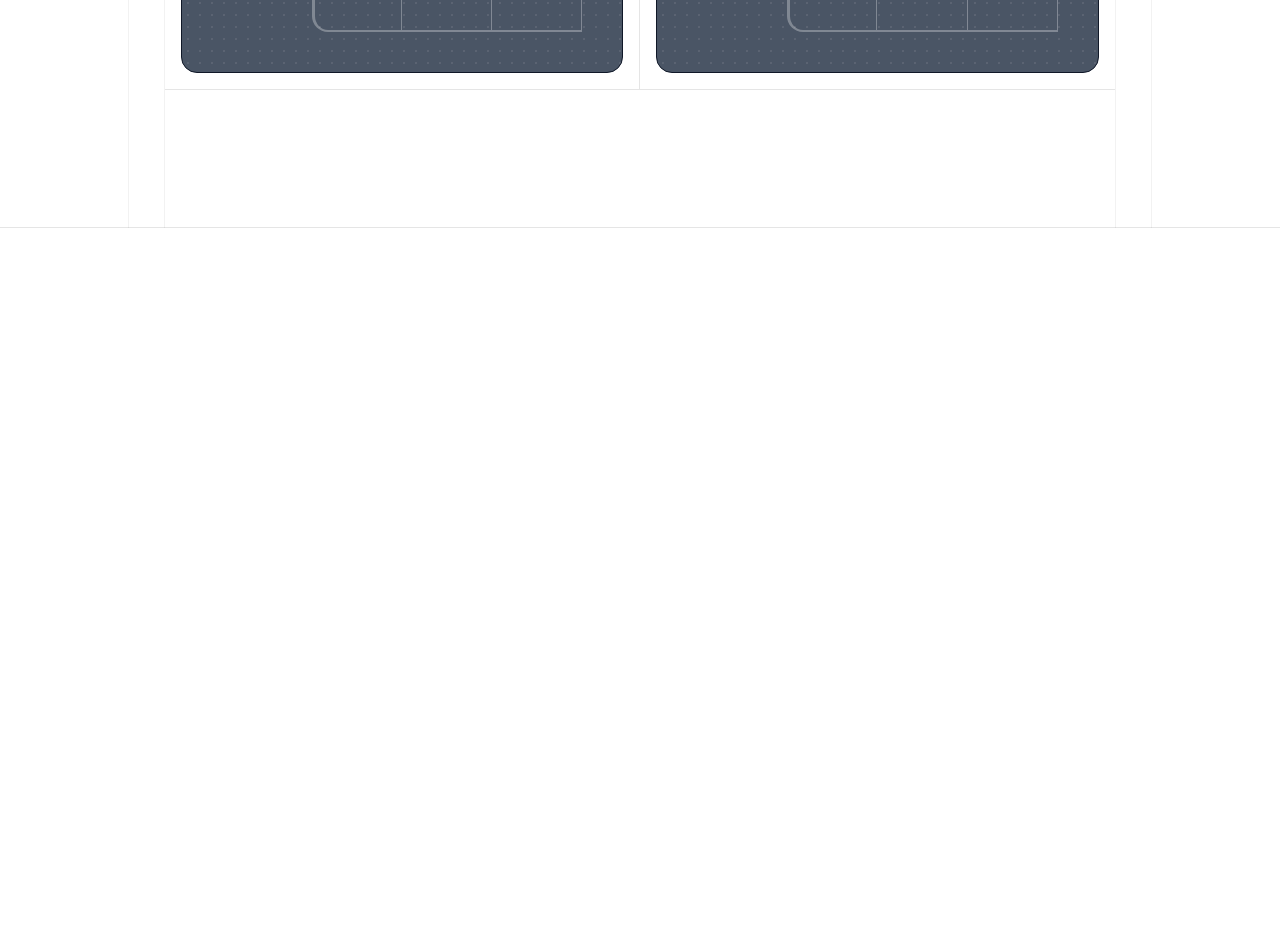
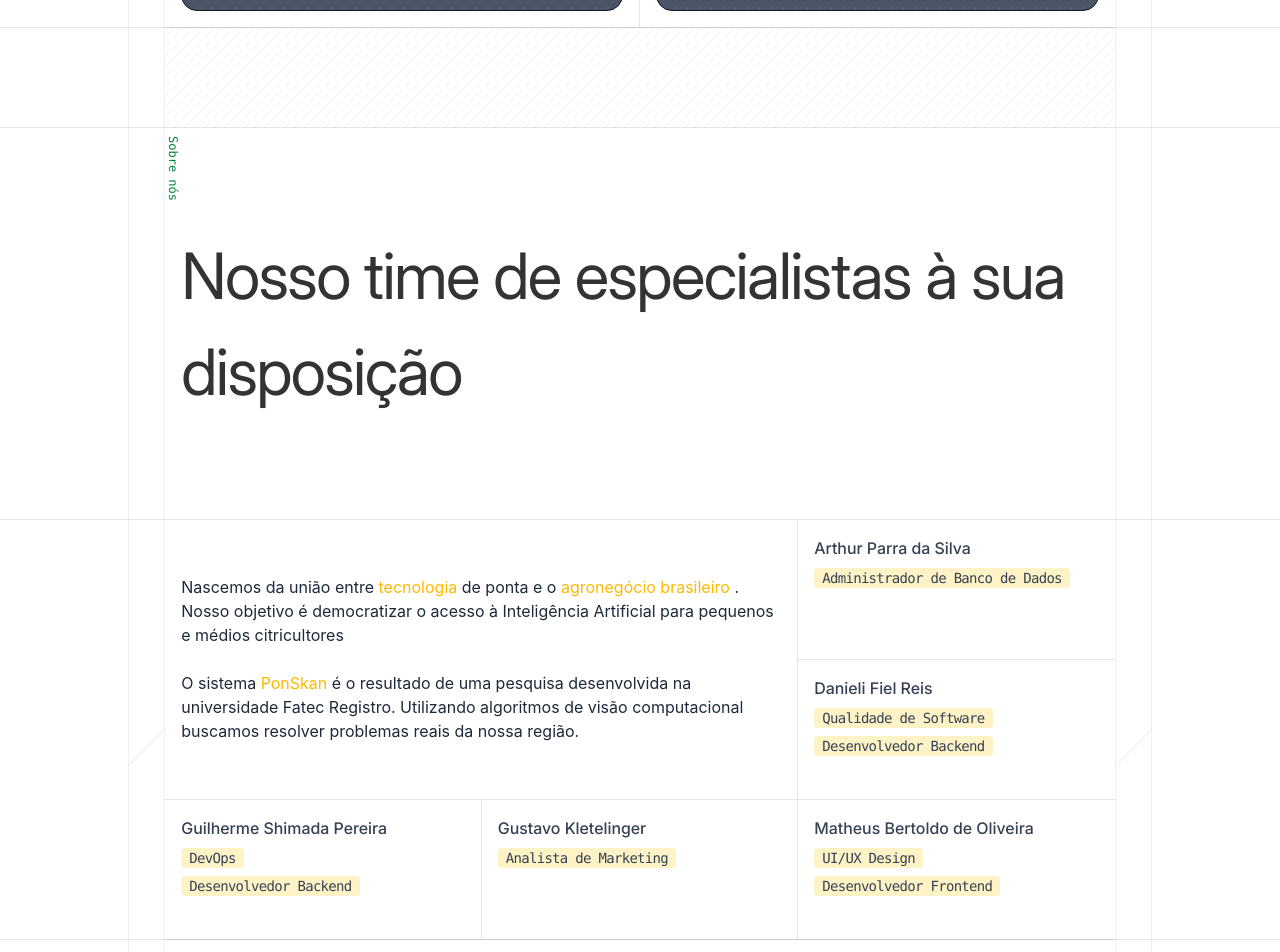
Before and after one commit to MatheusBertoldo1/Ponskan-React, a React (Vite) app: page / in a window 1280 px wide. Shown: the part 4500-5452 px from the top of the page. Before the commit the page ends 4728 px from the top, so only its background shows below. Built offline with nearby package versions, Linux system fonts and the light colour scheme.

Commit message:
atualizando sobre nós

```diff
--- a/src/components/public/sections/Institutional.tsx
+++ b/src/components/public/sections/Institutional.tsx
@@ -1,5 +1,68 @@
+import { ContentEdge, DecorationText } from "../ui"
+
 export const Institutional = () => {
     return(
-        <section id="institutional"></section>
+        <section id="institutional">
+            <ContentEdge>
+                <div className="w-full h-25 bg-[repeating-linear-gradient(315deg,color-mix(in_oklab,#000_5%,transparent)_0px,color-mix(in_oklab,#000_5%,transparent)_1px,transparent_1px,transparent_50%)] bg-size-[10px_10px] bg-repeat bg-fixed"></div>
+            </ContentEdge>
+
+            <ContentEdge>
+                <div className="flex w-full h-full">
+                    <div className="pt-2 text-xs font-mono text-green-700 [writing-mode:vertical-rl]">Sobre nós</div>
+
+                    <div className="flex w-full justify-center py-25">
+                        <h1 className=" font-inter text-black/80 tracking-tight text-[clamp(2rem,5vw,4rem)]">Nosso time de especialistas à sua disposição</h1>
+                    </div>
+                </div>
+            </ContentEdge>
+
+            <ContentEdge>
+                <div className="grid grid-cols-3">
+                    <div className="flex flex-col justify-center gap-6 col-span-2 row-span-2 p-4 border-r border-b border-black/10">
+                        <p className="text-inter text-gray-800">
+                            Nascemos da união entre <span className="text-amber-400">tecnologia</span> de ponta e o <span className="text-amber-400">agronegócio brasileiro  </span>. Nosso objetivo é democratizar o acesso à Inteligência Artificial para pequenos e médios citricultores
+                        </p>
+
+                        <p className="text-inter text-gray-800">
+                            O sistema <span className="text-amber-400">PonSkan</span> é o resultado de uma pesquisa desenvolvida na universidade Fatec Registro. Utilizando algoritmos de visão computacional buscamos resolver problemas reais da nossa região.
+                        </p>
+                    </div>
+
+                    <div className="flex flex-col p-4 min-h-35 border-b border-black/10 hover:bg-amber-50 transition-all select-none">
+                        <h2 className="mb-2 font-inter font-medium text-gray-700">Arthur Parra da Silva</h2>
+                        <p className="px-2 mb-2 w-fit rounded-sm text-sm font-mono tracking-tighter font-light  bg-amber-100 text-gray-700">Administrador de Banco de Dados</p>
+                    </div>
+
+                    <div className="flex flex-col p-4 min-h-35 border-b border-black/10 hover:bg-amber-50 transition-all select-none">
+                        <h2 className="mb-2 font-inter font-medium text-gray-700">Danieli Fiel Reis</h2>
+                        <p className="px-2 mb-2 w-fit rounded-sm text-sm font-mono tracking-tighter font-light  bg-amber-100 text-gray-700">Qualidade de Software</p>
+                        <p className="px-2 mb-2 w-fit rounded-sm text-sm font-mono tracking-tighter font-light  bg-amber-100 text-gray-700">Desenvolvedor Backend</p>
+                    </div>
+
+                    <div className="flex flex-col p-4 min-h-35 border-b border-r border-black/10 hover:bg-amber-50 transition-all select-none">
+                        <h2 className="mb-2 font-inter font-medium text-gray-700">Guilherme Shimada Pereira</h2>
+                        <p className="px-2 mb-2 w-fit rounded-sm text-sm font-mono tracking-tighter font-light  bg-amber-100 text-gray-700">DevOps</p>
+                        <p className="px-2 mb-2 w-fit rounded-sm text-sm font-mono tracking-tighter font-light  bg-amber-100 text-gray-700">Desenvolvedor Backend</p>
+                    </div>
+
+                    <div className="flex flex-col p-4 min-h-35 border-b border-r border-black/10 hover:bg-amber-50 transition-all select-none">
+                        <h2 className="mb-2 font-inter font-medium text-gray-700">Gustavo Kletelinger</h2>
+                        <p className="px-2 mb-2 w-fit rounded-sm text-sm font-mono tracking-tighter font-light  bg-amber-100 text-gray-700">Analista de Marketing</p>
+                    </div>
+
+                    <div className="flex flex-col p-4 min-h-35 border-b border-black/10 hover:bg-amber-50 transition-all select-none">
+                        <h2 className="mb-2 font-inter font-medium text-gray-700">Matheus Bertoldo de Oliveira</h2>
+                        <p className="px-2 mb-2 w-fit rounded-sm text-sm font-mono tracking-tighter font-light  bg-amber-100 text-gray-700">UI/UX Design</p>
+                        <p className="px-2 mb-2 w-fit rounded-sm text-sm font-mono tracking-tighter font-light  bg-amber-100 text-gray-700">Desenvolvedor Frontend</p>
+                    </div>
+                </div>
+            </ContentEdge>
+
+            <ContentEdge>
+                <DecorationText className="pl-2 pt-25 pb-2">Agradecemos a todos os educadores que nos apoiam nessa jornada</DecorationText>
+            </ContentEdge>
+
+        </section>
     )
 }
--- a/src/components/public/sections/Results.tsx
+++ b/src/components/public/sections/Results.tsx
@@ -19,7 +19,7 @@ export const Results = () => {
 
             {/* eficiencia na identificação de doenças, economia de mão de obra, informações 100% atualizadas 0/100, Cobertura total do pomar*/}
             <ContentEdge>
-                <div className="grid grid-cols-2 h-250">
+                <div className="grid grid-cols-2 h-200">
                     {/* box 1 */}
                     <div className="flex flex-col bg-white border-r border-b border-black/10">
                         {/* titulo grafico */}
@@ -203,7 +203,7 @@ export const Results = () => {
                     </div>
 
                     {/* box 5 resumo */}
-                    <div className="bg-white col-span-2 "></div>
+
                 </div>
             </ContentEdge>
         </section>
```
